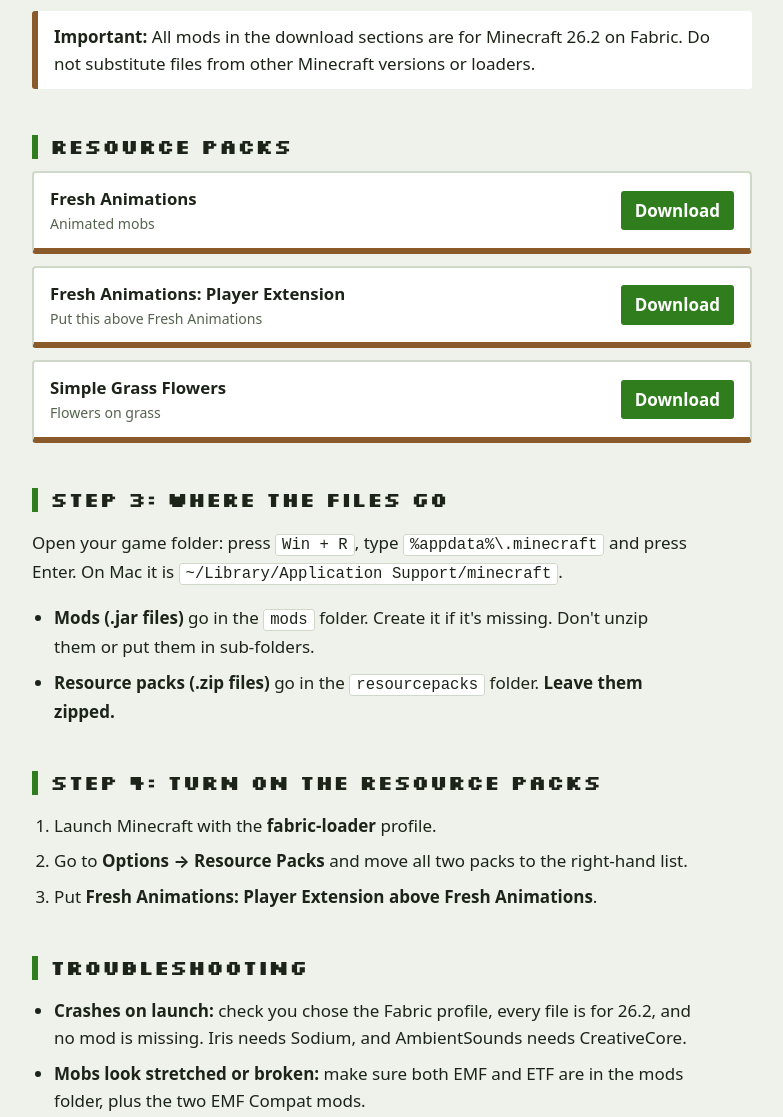
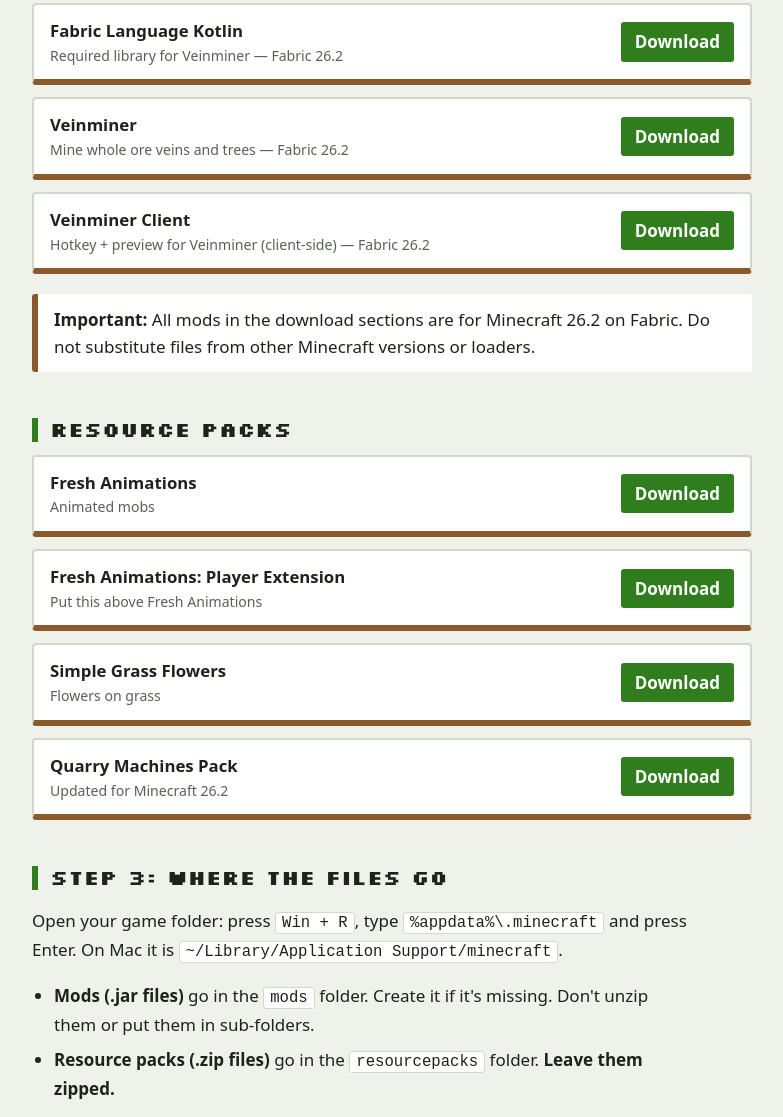
Before and after one commit to xMxJ90x/mc-mods-smp, a plain HTML site: page index.html in a window 1280 px wide. Shown: the part 3695-4812 px from the top of the page, without its empty margins (248-1031 px from the left). Drawn offline with Linux system fonts and the light colour scheme.

Commit message:
Add files via upload

```diff
--- a/index.html
+++ b/index.html
@@ -53,9 +53,12 @@
 <a href="https://cdn.modrinth.com/data/hAG5PWoN/versions/D9HF4e3Z/mc-armor-hud-8.1.1.6-26.2-fabric.jar?mr_download_reason=standalone" target="_blank" rel="noopener noreferrer"><div><b>Armor Durability HUD</b><small>Shows armor durability — Fabric 26.2</small></div><span>Download</span></a>
 <a href="https://www.curseforge.com/minecraft/mc-mods/collective/download/9060870" target="_blank" rel="noopener noreferrer"><div><b>Collective</b><small>Library used by some Serilum mods</small></div><span>Download</span></a>
 <a href="https://www.curseforge.com/minecraft/mc-mods/jei/download/9068092" target="_blank" rel="noopener noreferrer"><div><b>Just Enough Items (JEI)</b><small>Recipe and item browser (client-side)</small></div><span>Download</span></a>
+<a href="https://cdn.modrinth.com/data/Ha28R6CL/versions/SKW1BTL3/fabric-language-kotlin-1.14.2%2Bkotlin.2.4.21.jar?mr_download_reason=standalone&mr_loader=fabric" target="_blank" rel="noopener noreferrer"><div><b>Fabric Language Kotlin</b><small>Required library for Veinminer — Fabric 26.2</small></div><span>Download</span></a>
+<a href="https://cdn.modrinth.com/data/OhduvhIc/versions/InpIvPQ1/veinminer-fabric-2.12.1.jar?mr_download_reason=standalone&mr_loader=fabric" target="_blank" rel="noopener noreferrer"><div><b>Veinminer</b><small>Mine whole ore veins and trees — Fabric 26.2</small></div><span>Download</span></a>
+<a href="https://cdn.modrinth.com/data/dxa0Bm8m/versions/bZ7WIGCC/veinminer-client-fabric-2.12.1.jar?mr_download_reason=standalone&mr_loader=fabric" target="_blank" rel="noopener noreferrer"><div><b>Veinminer Client</b><small>Hotkey + preview for Veinminer (client-side) — Fabric 26.2</small></div><span>Download</span></a>
 </div>
 <div class="note"><b>Important:</b> All mods in the download sections are for Minecraft 26.2 on Fabric. Do not substitute files from other Minecraft versions or loaders.</div>
-<h2>Resource packs</h2><div class="dl"><a href="https://www.curseforge.com/minecraft/texture-packs/fresh-animations/download/7854681" target="_blank" rel="noopener noreferrer"><div><b>Fresh Animations</b><small>Animated mobs</small></div><span>Download</span></a><a href="https://www.curseforge.com/minecraft/texture-packs/fa-player-extension/download/8245230" target="_blank" rel="noopener noreferrer"><div><b>Fresh Animations: Player Extension</b><small>Put this above Fresh Animations</small></div><span>Download</span></a><a href="https://www.curseforge.com/minecraft/texture-packs/simple-grass-flowers/download/8514351" target="_blank" rel="noopener noreferrer"><div><b>Simple Grass Flowers</b><small>Flowers on grass</small></div><span>Download</span></a></div>
+<h2>Resource packs</h2><div class="dl"><a href="https://www.curseforge.com/minecraft/texture-packs/fresh-animations/download/7854681" target="_blank" rel="noopener noreferrer"><div><b>Fresh Animations</b><small>Animated mobs</small></div><span>Download</span></a><a href="https://www.curseforge.com/minecraft/texture-packs/fa-player-extension/download/8245230" target="_blank" rel="noopener noreferrer"><div><b>Fresh Animations: Player Extension</b><small>Put this above Fresh Animations</small></div><span>Download</span></a><a href="https://www.curseforge.com/minecraft/texture-packs/simple-grass-flowers/download/8514351" target="_blank" rel="noopener noreferrer"><div><b>Simple Grass Flowers</b><small>Flowers on grass</small></div><span>Download</span></a><a href="https://github.com/xMxJ90x/mc-mods-smp/raw/main/files/QuarryMachinesPack_26.2.zip" target="_blank" rel="noopener noreferrer"><div><b>Quarry Machines Pack</b><small>Updated for Minecraft 26.2</small></div><span>Download</span></a></div>
 
 <h2>Step 3: Where the files go</h2>
 <p>Open your game folder: press <code>Win + R</code>, type <code>%appdata%\.minecraft</code> and press Enter. On Mac it is <code>~/Library/Application Support/minecraft</code>.</p>
@@ -67,7 +70,7 @@
 <h2>Step 4: Turn on the resource packs</h2>
 <ol>
 <li>Launch Minecraft with the <b>fabric-loader</b> profile.</li>
-<li>Go to <b>Options → Resource Packs</b> and move all two packs to the right-hand list.</li>
+<li>Go to <b>Options → Resource Packs</b> and move all three packs to the right-hand list.</li>
 <li>Put <b>Fresh Animations: Player Extension above Fresh Animations</b>.</li>
 </ol>
 
```
